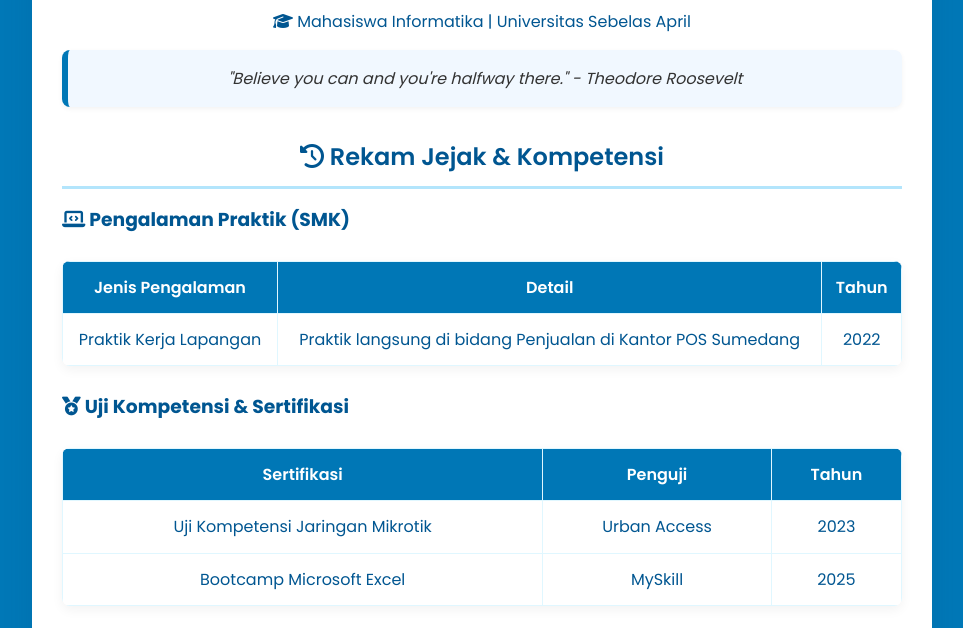
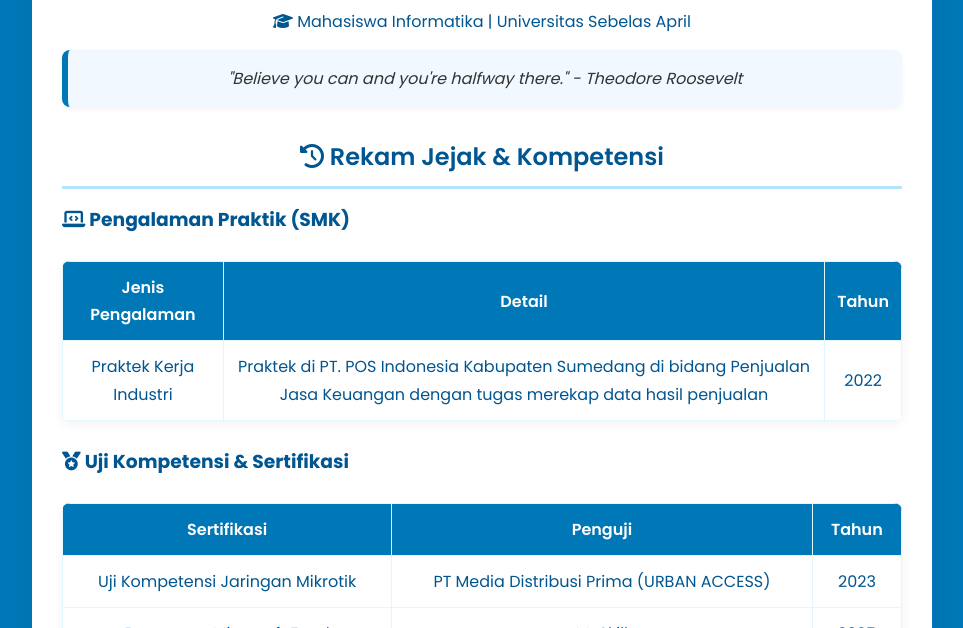
Before and after one commit to pinasrirahayu929/HTML-CSS, a plain HTML site: page Case Studies.html in a window 1280 px wide. Shown: the part 301-929 px from the top of the page, without its empty margins (158-1121 px from the left). Drawn offline with Linux system fonts and the light colour scheme.

Commit message:
perbaikan portofolio nw

```diff
--- a/Case Studies.html
+++ b/Case Studies.html
@@ -33,8 +33,8 @@
                     </thead>
                     <tbody>
                         <tr>
-                            <td>Praktik Kerja Lapangan</td>
-                            <td>Praktik langsung di bidang Penjualan di Kantor POS Sumedang</td>
+                            <td>Praktek Kerja Industri</td>
+                            <td>Praktek di PT. POS Indonesia Kabupaten Sumedang di bidang Penjualan Jasa Keuangan dengan tugas merekap data hasil penjualan</td>
                             <td>2022</td>
                         </tr>
                     </tbody>
@@ -54,7 +54,7 @@
                     <tbody>
                         <tr>
                             <td>Uji Kompetensi Jaringan Mikrotik</td>
-                            <td>Urban Access</td>
+                            <td>PT Media Distribusi Prima (URBAN ACCESS)</td>
                             <td>2023</td>
                         </tr>
                         <tr>
```
